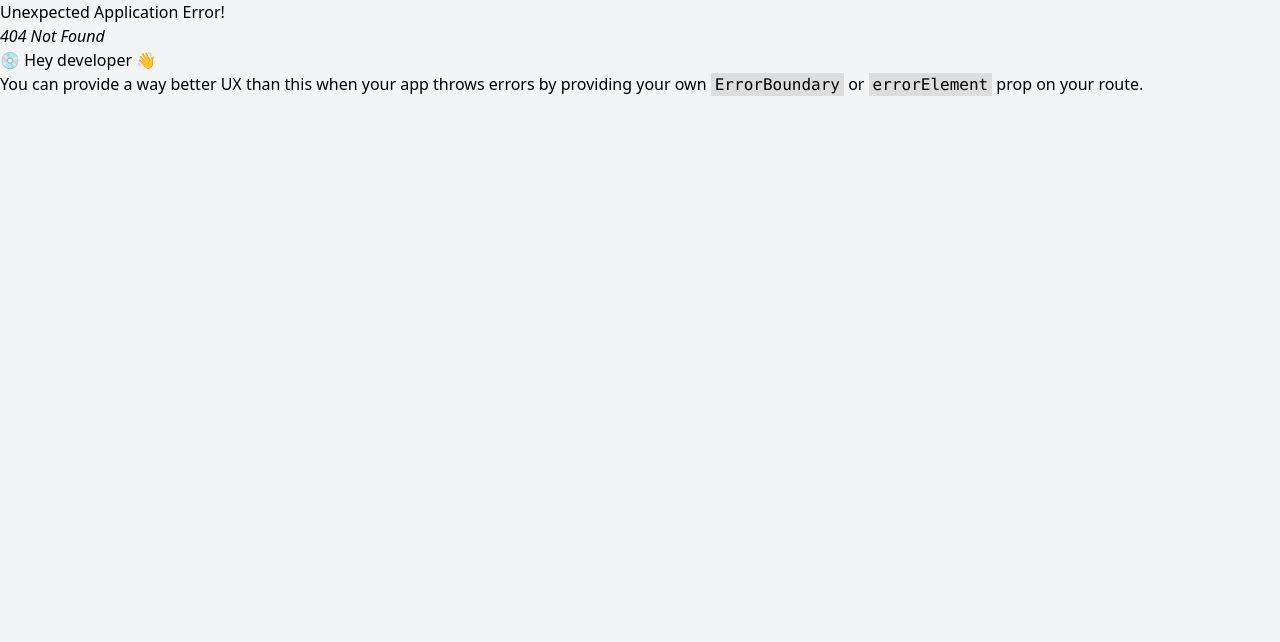
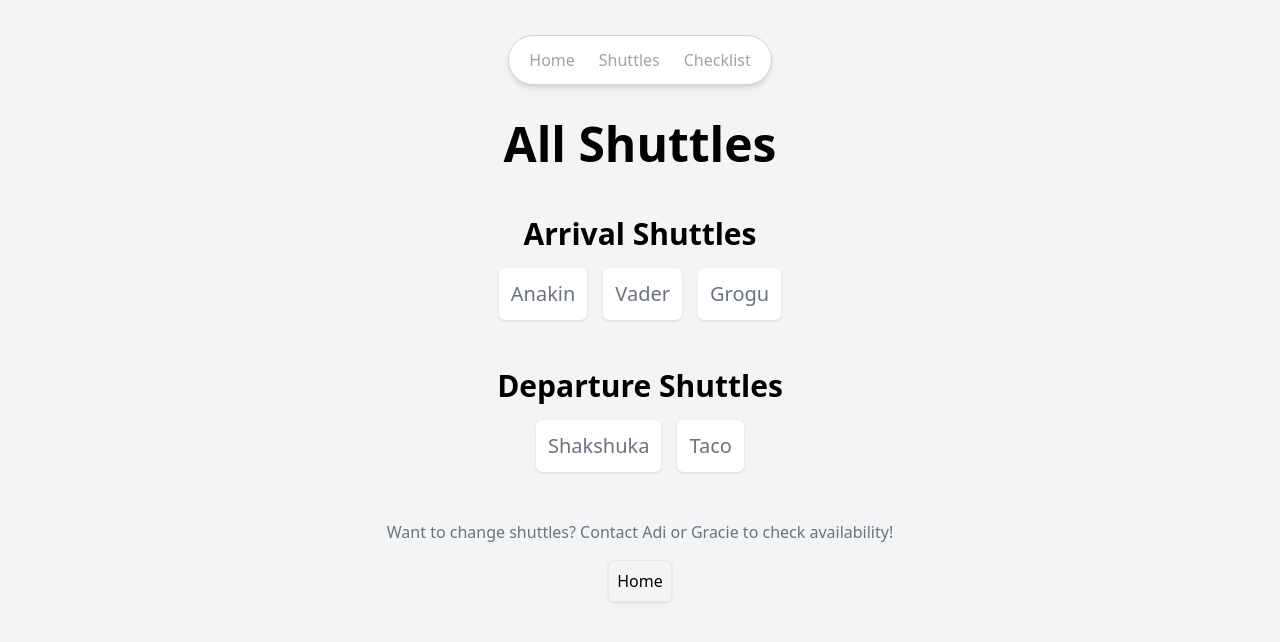
Before and after one commit to AxiomaticAdi/gar-wedding, a React (Vite) app: page /#/shuttles in a window 1280 px wide. Before the commit this address led to /. Shown: the top 642 px of the page. Built offline with nearby package versions, Linux system fonts and the light colour scheme.

Commit message:
Convert to hash router

```diff
--- a/package.json
+++ b/package.json
@@ -3,7 +3,7 @@
 	"private": true,
 	"version": "0.0.1",
 	"type": "module",
-	"homepage": "https://axiomaticadi.github.io/gar-wedding",
+	"homepage": "https://axiomaticadi.github.io/gar-wedding/",
 	"scripts": {
 		"dev": "vite",
 		"build": "tsc && vite build",
--- a/src/components/GuestInfoSection.tsx
+++ b/src/components/GuestInfoSection.tsx
@@ -43,7 +43,7 @@ export default function GuestInfoSection({ guest }: GuestInfoSectionProps) {
 		return () => {
 			const slug = shuttleIdString.toLowerCase();
 			if (allShuttleNames.includes(slug)) {
-				navigate(`/gar-wedding/shuttles/${slug}`);
+				navigate(`/shuttles/${slug}`);
 			}
 		};
 	};
--- a/src/components/Nav/NavBar.tsx
+++ b/src/components/Nav/NavBar.tsx
@@ -10,15 +10,15 @@ export default function Navbar() {
 	const links: Link[] = [
 		{
 			text: "Home",
-			path: "/gar-wedding/",
+			path: "/",
 		},
 		{
 			text: "Shuttles",
-			path: "/gar-wedding/shuttles/",
+			path: "/shuttles/",
 		},
 		{
 			text: "Checklist",
-			path: "/gar-wedding/checklist",
+			path: "/checklist",
 		},
 	];
 
--- a/src/components/NavigationButtonGroup.tsx
+++ b/src/components/NavigationButtonGroup.tsx
@@ -12,12 +12,12 @@ export default function NavigationButtonGroup({
 	return (
 		<div className="flex flex-wrap gap-4">
 			{includeHome && (
-				<Link to={"/gar-wedding/"} className="pt-4">
+				<Link to={"/"} className="pt-4">
 					<CustomButton>Home</CustomButton>
 				</Link>
 			)}
 			{includeAllShuttles && (
-				<Link to={"/gar-wedding/shuttles/"} className="pt-4">
+				<Link to={"/shuttles/"} className="pt-4">
 					<CustomButton>All Shuttles</CustomButton>
 				</Link>
 			)}
--- a/src/pages/ShuttlesPage.tsx
+++ b/src/pages/ShuttlesPage.tsx
@@ -13,7 +13,7 @@ export default function ShuttlesPage() {
 	const navigate = useNavigate();
 	const handleShuttleClick = (shuttleId: string) => {
 		const slug = shuttleId.toLowerCase();
-		navigate(`/gar-wedding/shuttles/${slug}`);
+		navigate(`/shuttles/${slug}`);
 	};
 
 	return (
```
Also changed, not shown: src/main.tsx (+6 -6 lines).
